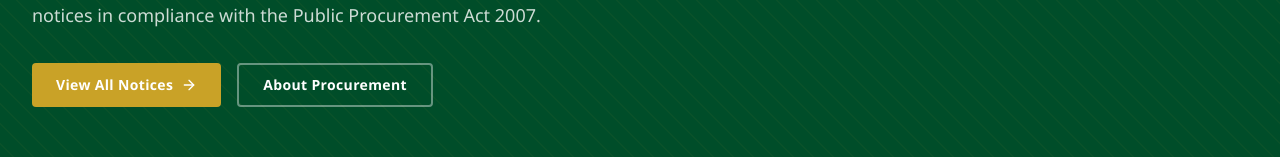
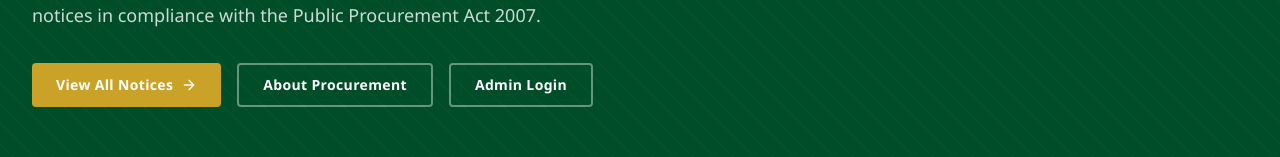
Before and after one commit to LanreRoland/uch-procurement, a Next.js app: page / in a window 1280 px wide. Shown: the part 344-501 px from the top of the page. Built offline with nearby package versions, Linux system fonts and the light colour scheme; no server answers; the database is empty.

Commit message:
Add admin login button to home page hero section

```diff
--- a/app/page.tsx
+++ b/app/page.tsx
@@ -58,6 +58,9 @@ export default async function HomePage() {
             </Link>
             <Link href="/about" className="btn-secondary border-white/40 text-white hover:bg-white/10 hover:text-white">
               About Procurement
+            </Link>
+            <Link href="/admin/login" className="btn-secondary border-white/40 text-white hover:bg-white/10 hover:text-white">
+              Admin Login
             </Link>
           </div>
         </div>
--- a/create-test-user.js
+++ b/create-test-user.js
@@ -45,7 +45,7 @@ async function main() {
   console.log('🚀 UCH Procurement - Create Test User');
   console.log('='.repeat(50));
 
-  await signUpUser('officer@uch.edu.ng', 'TestPassword123!');
+  await signUpUser('officer@uch-ibadan.org.ng', 'TestPassword123!');
 
   console.log('\n' + '='.repeat(50));
   console.log('✅ Done!');
```
Also changed, not shown: public/uch-procurement-logo.svg.
